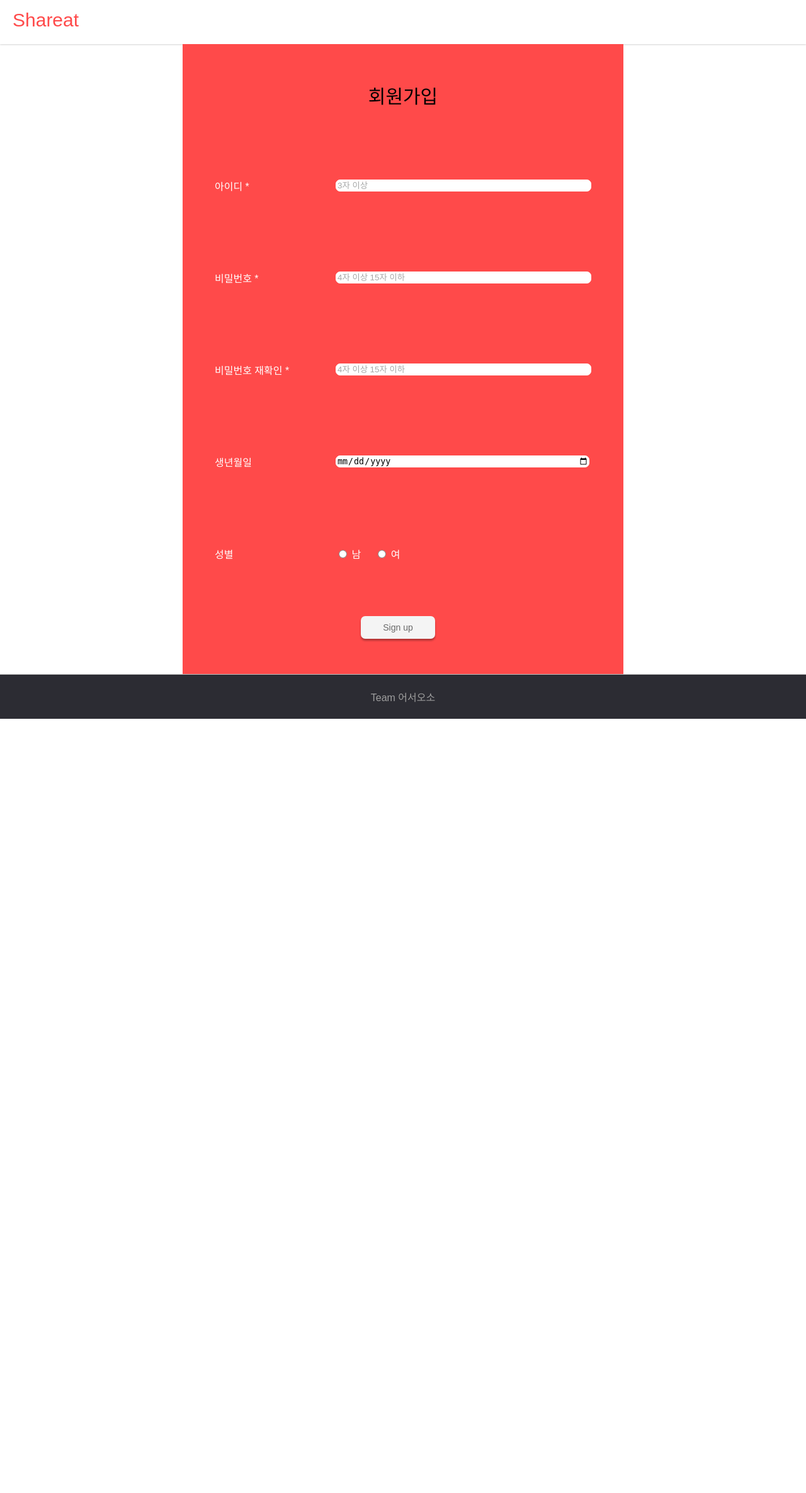
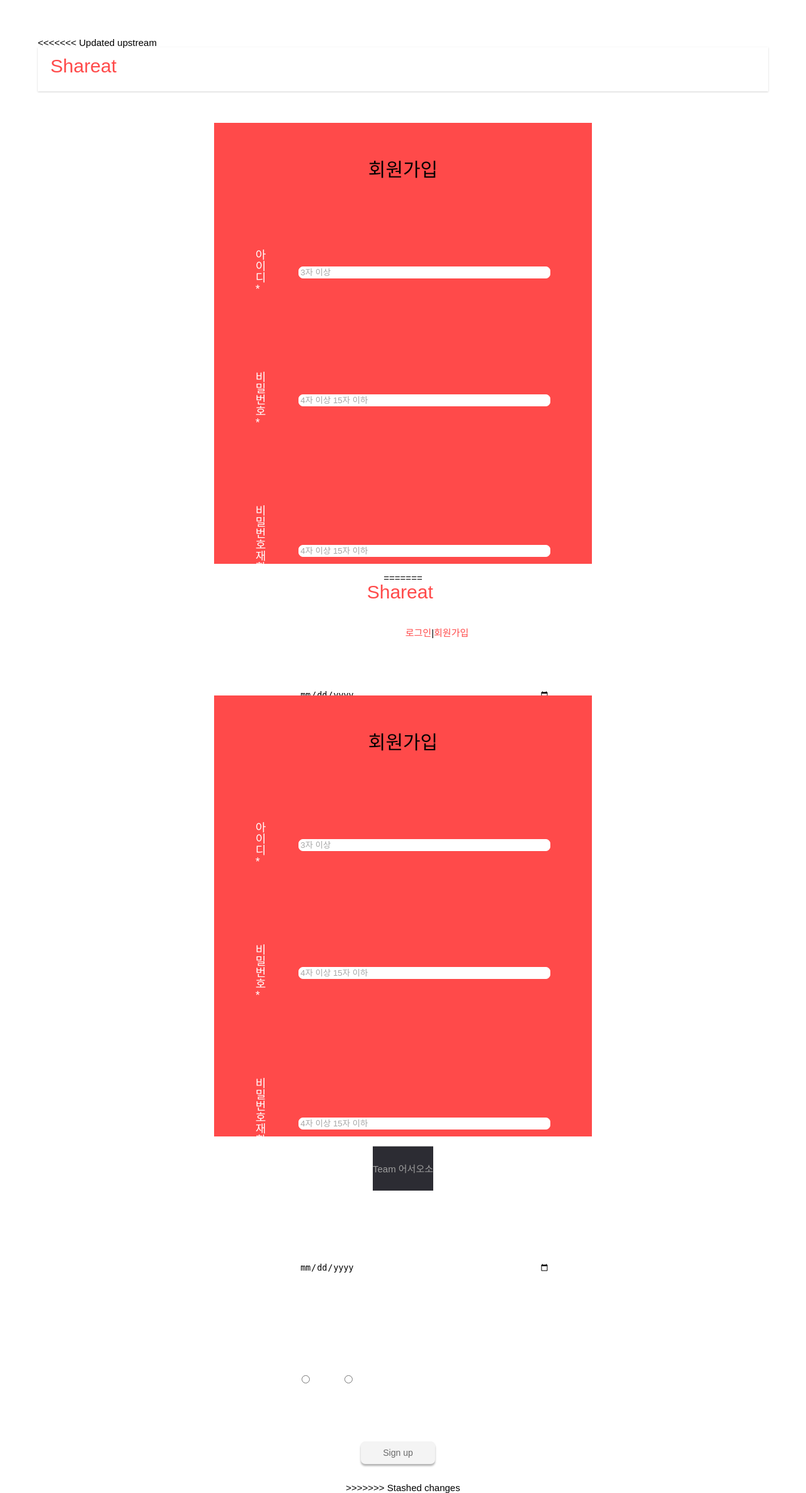
Before and after one commit to sohyu-na/shareat, a Flask app: page /signup in a window 1280 px wide. Shown: the whole page at 63% size. Before the commit the page ends 1141 px from the top, so only its background shows below. Run offline with Flask 2, Linux system fonts and the light colour scheme; some libraries are stand-ins or nearby versions.

Commit message:
Update signup.html

```diff
--- a/templates/signup.html
+++ b/templates/signup.html
@@ -1,3 +1,4 @@
+<<<<<<< Updated upstream
 <!DOCTYPE html>
 <html lang="en">
     <head>
@@ -59,18 +60,65 @@
                     <br><br>
                 </div>
                 </form>
+=======
+{% extends "common.html" %}
+<head>
+    <title>회원가입</title>
+</head>
+{% block main %}
+    <!-- Page Content-->
+    <section>
+        <div class="main-container">
+            {% with mesg = get_flashed_messages() %}
+            {% if mesg !=[] %}
+                <script>alert("{{ mesg[0] }}")</script>
+            {% endif %}
+            {% endwith %}
+
+            <form action="/submit_signupData_post" method="post">
+            <div class="login-input-section-wrap">
+                <h1><br>회원가입<br><br></h1>
+                <table>
+                    <tr>
+                        <td class="td1">아이디 *</td>
+                        <td><input name="memberInfo_id" class="text-area" required placeholder="3자 이상" type="text" minlength="3"></input></td>
+                    </tr>
+                    <tr><td><br></td></tr>
+                    <tr>
+                        <td class="td1">비밀번호 *</td>
+                        <td><input name="memberInfo_password" class="text-area" required placeholder="4자 이상 15자 이하" type="password" minlength="4" maxlength="15"></input></td>
+                    </tr>
+                    <tr><td><br></td></tr>
+                    <tr>
+                        <td class="td1">비밀번호 재확인 *</td>
+                        <td><input name="memberInfo_rePassword" class="text-area" required placeholder="4자 이상 15자 이하" type="password" minlength="4" maxlength="15"></input></td>
+                    </tr>
+                    <tr><td><br></td></tr>
+                    <tr>
+                        <td class="td1">생년월일</td>
+                        <td><input name="memberInfo_birthDate" class="text-area" type="date"></input>
+                    </tr>
+                    <tr><td><br></td></tr>
+                    <tr>
+                        <td class="td1">성별</td>
+                        <td>
+                            <input type="hidden" name="memberInfo_sex" size="60" value="unknown" checked  />
+                            <input type="radio" id="male" name="memberInfo_sex" value="male"/>&nbsp;남 &nbsp;&nbsp;&nbsp;
+                            <input type="radio" id="female" name="memberInfo_sex" value="female"/>&nbsp;여
+                        </td>
+                    </tr>
+                </table>
+                <br><br>
+                <button class="sign-button-wrap" type="submit" value="Sign up">Sign up</button>
+                <br><br>
+>>>>>>> Stashed changes
             </div>
-        </section>
-        <!-- Footer-->
-        <footer>
-            <div id="footer-content">
-                Team 어서오소
-            </div>
-        </footer>
+            </form>
+        </div>
+    </section>
 
-        <!-- Bootstrap core JS-->
-        <script src="https://cdn.jsdelivr.net/npm/bootstrap@5.1.3/dist/js/bootstrap.bundle.min.js"></script>
-        <!-- Core theme JS-->
-        <script src="js/scripts.js"></script>
-    </body>
-</html>
+    <!-- Bootstrap core JS-->
+    <script src="https://cdn.jsdelivr.net/npm/bootstrap@5.1.3/dist/js/bootstrap.bundle.min.js"></script>
+    <!-- Core theme JS-->
+    <script src="js/scripts.js"></script>
+{% endblock main %}
```
